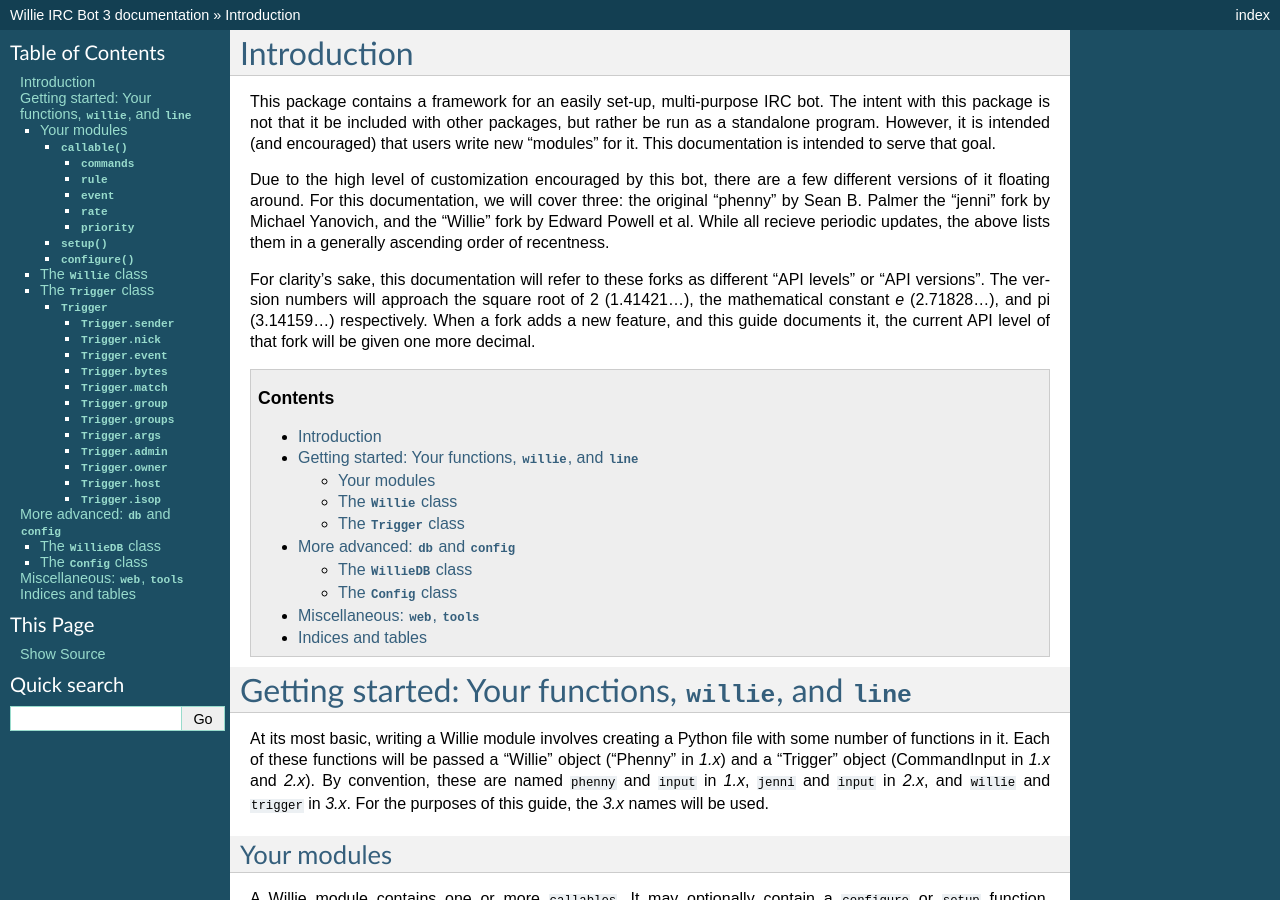
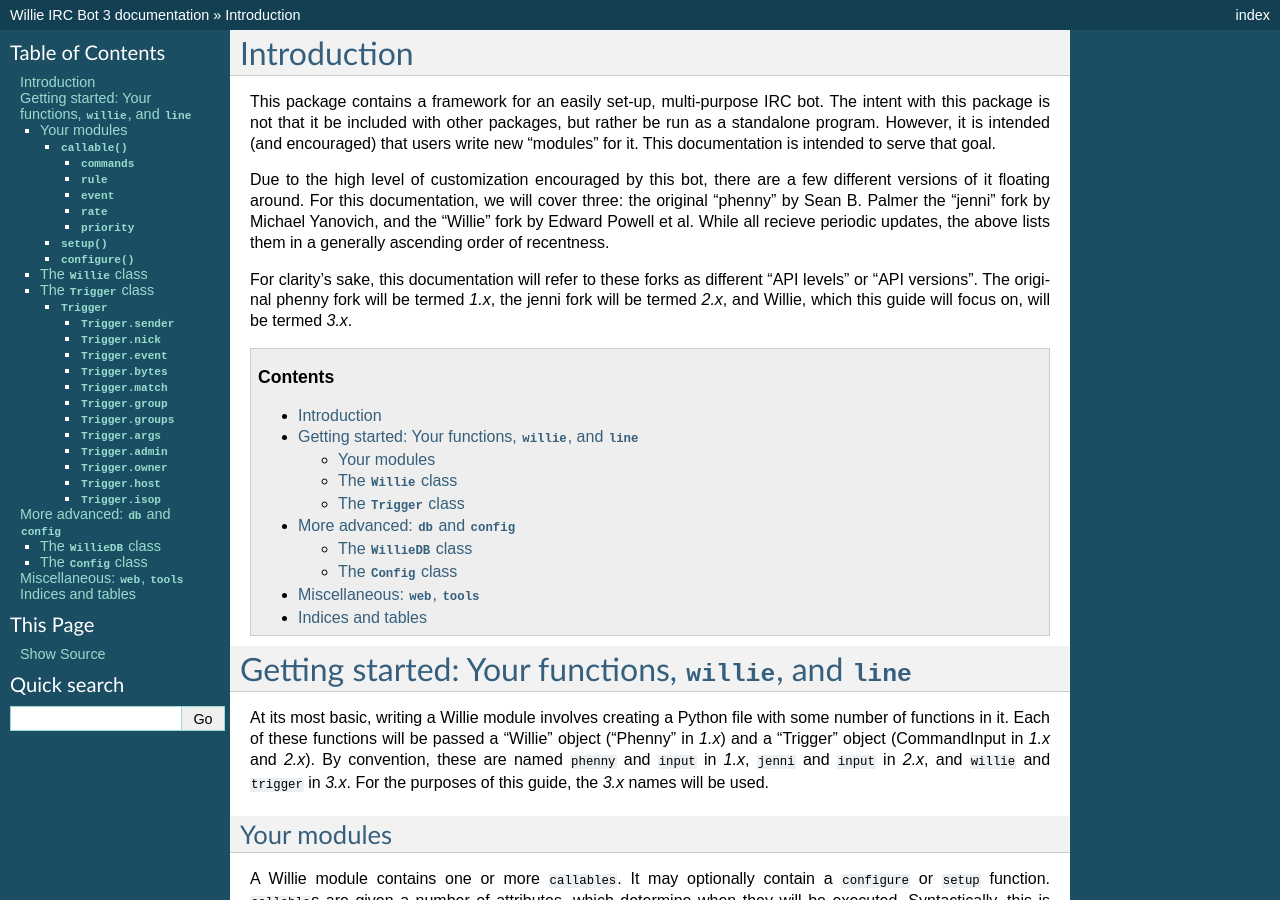
Before and after one commit to sopel-irc/sopel, a Sphinx documentation site: the page built from docs/source/index.rst, in a window 1280 px wide and 900 px high. Built offline with Sphinx 7.4.7, drawn with Linux system fonts in a browser that asks for light colours.

Commit message:
[docs] Change notes about version numbers.

```diff
--- a/docs/source/index.rst
+++ b/docs/source/index.rst
@@ -20,11 +20,9 @@
 recentness.
 
 For clarity's sake, this documentation will refer to these forks as different
-"API levels" or "API versions". The version numbers will approach the square
-root of 2 (1.41421...), the mathematical constant *e* (2.71828...), and pi
-(3.14159...) respectively. When a fork adds a new feature, and this guide
-documents it, the current API level of that fork will be given one more
-decimal.
+"API levels" or "API versions". The original phenny fork will be termed *1.x*,
+the jenni fork will be termed *2.x*, and Willie, which this guide will focus
+on, will be termed *3.x*.
 
 .. contents:: :depth: 2
 
```
